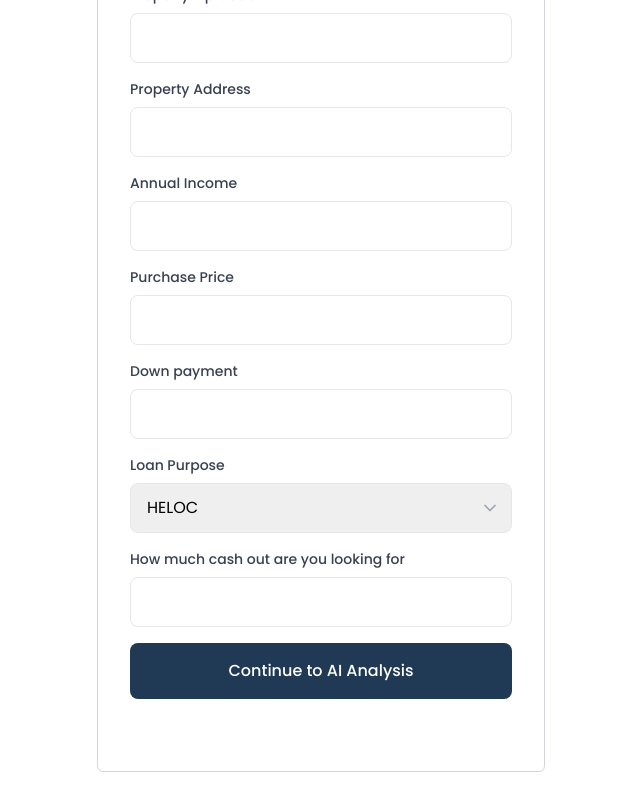
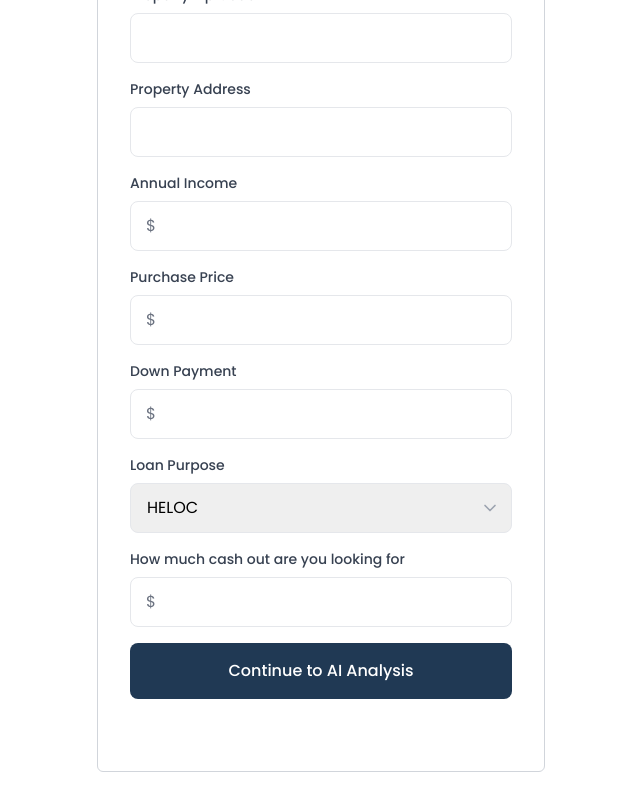
Before and after one commit to J-sense/Prqly, a React (Vite) app: page /pre-approval in a window 1280 px wide. Shown: the part 699-1499 px from the top of the page, without its empty margins (319-959 px from the left). Built offline with nearby package versions, Linux system fonts and the light colour scheme.

Commit message:
change design 3/5/2026

```diff
--- a/src/Navigation/Navbar.jsx
+++ b/src/Navigation/Navbar.jsx
@@ -49,7 +49,7 @@ export default function Header() {
 
   return (
     <header className="relative top-0 z-50 font-sans ">
-      <div className="mx-auto max-w-7xl px-4 sm:px-6 lg:px-8">
+      <div className="mx-auto max-w-[1450px] px-4 sm:px-6 lg:px-8">
         <div className="flex h-16 items-center justify-between gap-4">
           {/* Logo */}
           <div className="pt-20">
@@ -60,7 +60,7 @@ export default function Header() {
               <button
                 key={item.label}
                 onClick={() => handleNavClick(item.href)}
-                className="text-[16px] transition-colors text-[#FFDD28] hover:text-gray-900 font-medium"
+                className="text-[16px] transition-colors text-[#FFDD28] hover:text-white font-medium"
               >
                 {item.label}
               </button>
--- a/src/Pages/ABout/About.jsx
+++ b/src/Pages/ABout/About.jsx
@@ -1,7 +1,6 @@
 import img from "../../assets/house.png";
 import PreApprovalCTA from "../home/PreApprovalCTA";
 export const About = () => {
-
   const stats = [
     { value: "90s", note: "Average approval time" },
     { value: "0", note: "Documents required" },
@@ -12,11 +11,12 @@ export const About = () => {
     <>
       <div className="max-w-[1440px] mx-auto font-popins">
         <section className="bg-white">
-          <div className=" px-4 sm:px-6 py-12 sm:py-16">
+          <div className=" px-4 sm:px-6 my-24 sm:py-16">
             {/* Top: About + Stats */}
             <div className="grid gap-10 lg:grid-cols-2 lg:items-start">
               {/* About text */}
-              <div>
+              {/* Add a height like h-screen or h-[500px] to see the vertical centering */}
+              <div className="flex flex-col justify-center min-h-[400px] ">
                 <h2 className="text-2xl sm:text-3xl font-extrabold tracking-tight text-gray-900">
                   ABOUT PREQLY
                 </h2>
--- a/src/Pages/Plaid-link-page.jsx
+++ b/src/Pages/Plaid-link-page.jsx
@@ -145,7 +145,7 @@ export default function PlaidLinkPage() {
               (!MOCK_MODE && !linkToken) ||
               isProcessing
             }
-            className="mt-6 w-full bg-green-600 hover:bg-green-700 disabled:bg-gray-400 disabled:cursor-not-allowed text-white font-bold text-xl py-6 rounded-xl flex items-center justify-center gap-3 transition shadow-lg hover:shadow-xl"
+            className="mt-6 w-full bg-zinc-900 hover:bg-zinc-700 disabled:bg-gray-400 disabled:cursor-not-allowed text-white font-bold text-xl py-6 rounded-xl flex items-center justify-center gap-3 transition shadow-lg hover:shadow-xl"
           >
             <Link2 className="w-7 h-7" />
             {isProcessing
--- a/src/Pages/PreApprovalForm.jsx
+++ b/src/Pages/PreApprovalForm.jsx
@@ -1,5 +1,5 @@
-import { jsPDF } from "jspdf"; // Import jsPDF
-import { AlertCircle, CheckCircle, ChevronDown, Loader2 } from "lucide-react";
+import { jsPDF } from "jspdf";
+import { AlertCircle, ChevronDown, Loader2 } from "lucide-react";
 import { useState } from "react";
 import { useForm } from "react-hook-form";
 import { Link, useNavigate } from "react-router-dom";
@@ -12,6 +12,7 @@ export default function PreApprovalForm() {
     handleSubmit,
     getValues,
     watch,
+    setValue, // Added setValue to handle manual formatting
     formState: { errors, isSubmitting },
   } = useForm({
     defaultValues: {
@@ -29,37 +30,52 @@ export default function PreApprovalForm() {
   });
 
   const [status, setStatus] = useState(null);
-  // eslint-disable-next-line no-unused-vars
   const [progress, setProgress] = useState(25);
   const navigate = useNavigate();
+
   const loanPurposeOptions = [
     { value: "Purchase", label: "Purchase" },
     { value: "Refinance", label: "Refinance" },
     { value: "HELOC", label: "HELOC" },
   ];
 
+  // Helper to format as commas while typing
+  const handleInputFormatting = (e, fieldName) => {
+    const rawValue = e.target.value.replace(/\D/g, "");
+    const formattedValue = rawValue ? Number(rawValue).toLocaleString() : "";
+    setValue(fieldName, formattedValue);
+  };
+
   const onSubmit = async (data) => {
-    console.log(data);
     setStatus(null);
+
+    // API-তে পাঠানোর আগে কমা সরিয়ে ফেলুন (Clean data for backend)
+    const cleanData = {
+      ...data,
+      annual_income: Number(data.annualIncome.replace(/,/g, "")),
+      purchase_price: Number(data.purchasePrice.replace(/,/g, "")),
+      down_payment: Number(data.downPayment.replace(/,/g, "")),
+      cash_out_amount: Number(data.cashOutAmount.replace(/,/g, "")),
+    };
 
     try {
       const res = await axiosBaseApi.post("/loan-application/", {
-        full_name: data?.fullName,
-        email: data?.email,
-        phone_number: data?.phoneNumber,
-        property_zip_code: data?.propertyZipCode,
-        property_address: data?.propertyAddress,
-        annual_income: data?.annualIncome,
-        purchase_price: data?.purchasePrice,
-        down_payment: data?.downPayment,
-        loan_purpose: data?.loanPurpose,
-        cash_out_amount: data?.cashOutAmount,
+        full_name: cleanData.fullName,
+        email: cleanData.email,
+        phone_number: cleanData.phoneNumber,
+        property_zip_code: cleanData.propertyZipCode,
+        property_address: cleanData.propertyAddress,
+        annual_income: cleanData.annual_income,
+        purchase_price: cleanData.purchase_price,
+        down_payment: cleanData.down_payment,
+        loan_purpose: cleanData.loanPurpose,
+        cash_out_amount: cleanData.cash_out_amount,
       });
-      console.log(res);
       const { plaid_link_token, id } = res.data;
       navigate(`/plaid-link-page?token=${plaid_link_token}&loan_id=${id}`);
-    } catch (errors) {
-      console.log(errors);
+    } catch (err) {
+      console.log(err);
+      setStatus("error");
     }
   };
 
@@ -67,14 +83,9 @@ export default function PreApprovalForm() {
 
   const handleDownloadPdf = () => {
     const data = getValues();
-
-    // Create new PDF instance
     const doc = new jsPDF();
-
-    // Add content to PDF
     doc.setFontSize(16);
     doc.text("Pre-Approval Form", 20, 20);
-
     doc.setFontSize(12);
     doc.text(`Full Name: ${data.fullName}`, 20, 30);
     doc.text(`Email: ${data.email}`, 20, 40);
@@ -86,49 +97,63 @@ export default function PreApprovalForm() {
     doc.text(`Down Payment: $${data.downPayment}`, 20, 100);
     doc.text(`Loan Purpose: ${data.loanPurpose}`, 20, 110);
     doc.text(`Cash-Out Amount: $${data.cashOutAmount}`, 20, 120);
-
-    // Save the PDF
     doc.save("pre-approval-form.pdf");
   };
-  console.log(errors);
+
+  // Reusable Currency Input Component (to keep JSX clean)
+  const CurrencyInput = ({
+    id,
+    label,
+    fieldName,
+    requiredMsg,
+    validation = {},
+  }) => (
+    <div>
+      <label
+        htmlFor={id}
+        className="block text-sm font-medium text-gray-700 mb-2"
+      >
+        {label}
+      </label>
+      <div className="relative">
+        <span className="absolute left-4 top-1/2 -translate-y-1/2 text-gray-500">
+          $
+        </span>
+        <input
+          id={id}
+          type="text"
+          {...register(fieldName, {
+            required: requiredMsg,
+            onChange: (e) => handleInputFormatting(e, fieldName),
+            ...validation,
+          })}
+          className="w-full pl-8 pr-4 py-3 border border-gray-200 rounded-lg focus:outline-none focus:ring-2 focus:ring-teal-500 focus:border-transparent"
+        />
+      </div>
+      {errors?.[fieldName] && (
+        <p className="text-red-500 text-sm mt-1">{errors[fieldName].message}</p>
+      )}
+    </div>
+  );
+
   return (
     <div className="">
+      {/* Header section remains same */}
       <div className="relative bg-white p-8 border-b border-gray-300">
         <div className="max-w-7xl mx-auto flex items-center justify-between md:justify-center relative">
-          {/* Back Button - Absolute on desktop, relative flow on mobile to prevent overlap */}
           <div className="md:absolute md:left-0">
             <Link to="/">
-              <button
-                className="
-            bg-gradient-to-r from-teal-400 to-teal-500
-            hover:from-teal-500 hover:to-teal-600
-            text-white font-semibold
-            text-xs sm:text-sm md:text-base
-            py-1.5 px-3 sm:py-2 sm:px-12
-            rounded-full shadow-md hover:shadow-lg
-            transition-all duration-300 ease-in-out
-            whitespace-nowrap
-          "
-              >
-
+              <button className="bg-gradient-to-r from-teal-400 to-teal-500 hover:from-teal-500 hover:to-teal-600 text-white font-semibold text-xs sm:text-sm md:text-base py-1.5 px-3 sm:py-2 sm:px-12 rounded-full shadow-md transition-all">
                 <span className="xs:hidden">Back</span>
               </button>
             </Link>
           </div>
-
-          {/* Logo - Centered on all devices */}
           <div className="flex justify-center items-center">
-            <div className="scale-75 sm:scale-90 md:scale-100">
             <Logo height="80" width="80" />
           </div>
-          </div>
-
-          {/* Empty div for flex balance on mobile (keeps logo centered) */}
           <div className="md:hidden w-[60px] sm:w-[100px]"></div>
         </div>
       </div>
-
-      {/* Back to Home Button */}
 
       <div className="min-h-screen font-popins border my-7 rounded-md border-gray-300 p-6 mx-4 md:mx-auto max-w-md">
         <div className="max-w-md mx-auto bg-white my-6">
@@ -146,30 +171,11 @@ export default function PreApprovalForm() {
           </div>
 
           <div className="px-2 pb-6">
-            <div className="flex items-center justify-between mb-6">
-              <h1 className="text-md md:text-xl font-semibold text-gray-900">
+            <h1 className="text-md md:text-xl font-semibold text-gray-900 mb-6">
               Get Pre-Approved in 90 Seconds!
             </h1>
-              <button
-                type="button"
-                onClick={handleDownloadPdf}
-                className="p-2 text-gray-500 hover:text-gray-700"
-              >
-                {/* <Download className="w-5 h-5" /> */}
-              </button>
-            </div>
 
-            {/* Form */}
-            <form onSubmit={handleSubmit(onSubmit)} className="space-y-4 ">
-              {/* Status messages */}
-              {status === "success" && (
-                <div className="flex items-center gap-2 p-3 bg-green-50 border border-green-200 rounded-md">
-                  <CheckCircle className="w-5 h-5 text-green-600" />
-                  <span className="text-green-800 text-sm">
-                    Saved! Moving to the next step…
-                  </span>
-                </div>
-              )}
+            <form onSubmit={handleSubmit(onSubmit)} className="space-y-4">
               {status === "error" && (
                 <div className="flex items-center gap-2 p-3 bg-red-50 border border-red-200 rounded-md">
                   <AlertCircle className="w-5 h-5 text-red-600" />
@@ -179,17 +185,12 @@ export default function PreApprovalForm() {
                 </div>
               )}
 
-              {/* Form Fields */}
+              {/* Standard Fields */}
               <div>
-                <label
-                  htmlFor="fullName"
-                  className="block text-sm font-medium text-gray-700 mb-2"
-                >
+                <label className="block text-sm font-medium text-gray-700 mb-2">
                   Full Name
                 </label>
-
                 <input
-                  id="fullName"
                   {...register("fullName", {
                     required: "Full name is required",
                   })}
@@ -203,20 +204,16 @@ export default function PreApprovalForm() {
               </div>
 
               <div>
-                <label
-                  htmlFor="email"
-                  className="block text-sm font-medium text-gray-700 mb-2"
-                >
+                <label className="block text-sm font-medium text-gray-700 mb-2">
                   Email
                 </label>
                 <input
-                  id="email"
                   type="email"
                   {...register("email", {
                     required: "Email is required",
                     pattern: {
                       value: /^[^\s@]+@[^\s@]+\.[^\s@]+$/,
-                      message: "Enter a valid email",
+                      message: "Valid email required",
                     },
                   })}
                   className="w-full px-4 py-3 border border-gray-200 rounded-lg focus:outline-none focus:ring-2 focus:ring-teal-500 focus:border-transparent"
@@ -227,14 +224,10 @@ export default function PreApprovalForm() {
               </div>
 
               <div>
-                <label
-                  htmlFor="phoneNumber"
-                  className="block text-sm font-medium text-gray-700 mb-2"
-                >
+                <label className="block text-sm font-medium text-gray-700 mb-2">
                   Phone Number
                 </label>
                 <input
-                  id="phoneNumber"
                   type="number"
                   {...register("phoneNumber", {
                     required: "Phone number is required",
@@ -249,14 +242,10 @@ export default function PreApprovalForm() {
               </div>
 
               <div>
-                <label
-                  htmlFor="propertyZipCode"
-                  className="block text-sm font-medium text-gray-700 mb-2"
-                >
+                <label className="block text-sm font-medium text-gray-700 mb-2">
                   Property Zip Code
                 </label>
                 <input
-                  id="propertyZipCode"
                   type="number"
                   {...register("propertyZipCode", {
                     required: "Zip code is required",
@@ -271,14 +260,10 @@ export default function PreApprovalForm() {
               </div>
 
               <div>
-                <label
-                  htmlFor="propertyAddress"
-                  className="block text-sm font-medium text-gray-700 mb-2"
-                >
+                <label className="block text-sm font-medium text-gray-700 mb-2">
                   Property Address
                 </label>
                 <input
-                  id="propertyAddress"
                   {...register("propertyAddress", {
                     required: "Property address is required",
                   })}
@@ -291,100 +276,38 @@ export default function PreApprovalForm() {
                 )}
               </div>
 
-              <div>
-                <label
-                  htmlFor="annualIncome"
-                  className="block text-sm font-medium text-gray-700 mb-2"
-                >
-                  Annual Income
-                </label>
-                <input
+              {/* Currency Fields (Formatted) */}
+              <CurrencyInput
                 id="annualIncome"
-                  type="number"
-                  step="0.01"
-                  {...register("annualIncome", {
-                    required: "Annual income is required",
-                    min: {
-                      value: 0,
-                      message: "Income must be a positive number",
-                    },
-                  })}
-                  className="w-full px-4 py-3 border border-gray-200 rounded-lg focus:outline-none focus:ring-2 focus:ring-teal-500 focus:border-transparent"
+                label="Annual Income"
+                fieldName="annualIncome"
+                requiredMsg="Annual income is required"
               />
-                {errors?.annualIncome && (
-                  <p className="text-red-500 text-sm">
-                    {errors.annualIncome.message}
-                  </p>
-                )}
-              </div>
+              <CurrencyInput
+                id="purchasePrice"
+                label="Purchase Price"
+                fieldName="purchasePrice"
+                requiredMsg="Purchase price is required"
+              />
+              <CurrencyInput
+                id="downPayment"
+                label="Down Payment"
+                fieldName="downPayment"
+                requiredMsg="Down payment is required"
+              />
 
               <div>
-                <label
-                  htmlFor="purchasePrice"
-                  className="block text-sm font-medium text-gray-700 mb-2"
-                >
-                  Purchase Price
-                </label>
-                <input
-                  id="purchasePrice"
-                  type="number"
-                  step="0.01"
-                  {...register("purchasePrice", {
-                    required: "Purchase price is required",
-                    min: {
-                      value: 0,
-                      message: "Purchase price must be positive",
-                    },
-                  })}
-                  className="w-full px-4 py-3 border border-gray-200 rounded-lg focus:outline-none focus:ring-2 focus:ring-teal-500 focus:border-transparent"
-                />
-                {errors?.purchasePrice && (
-                  <p className="text-red-500 text-sm">
-                    {errors.purchasePrice.message}
-                  </p>
-                )}
-              </div>
-
-              <div>
-                <label
-                  htmlFor="downPayment"
-                  className="block text-sm font-medium text-gray-700 mb-2"
-                >
-                  Down payment
-                </label>
-                <input
-                  id="downPayment"
-                  type="number"
-                  step="0.01"
-                  {...register("downPayment", {
-                    required: "Down payment is required",
-                    min: { value: 0, message: "Down payment must be positive" },
-                  })}
-                  className="w-full px-4 py-3 border border-gray-200 rounded-lg focus:outline-none focus:ring-2 focus:ring-teal-500 focus:border-transparent"
-                />
-                {errors?.downPayment && (
-                  <p className="text-red-500 text-sm">
-                    {errors.downPayment.message}
-                  </p>
-                )}
-              </div>
-
-              <div>
-                <label
-                  htmlFor="loanPurpose"
-                  className="block text-sm font-medium text-gray-700 mb-2"
-                >
+                <label className="block text-sm font-medium text-gray-700 mb-2">
                   Loan Purpose
                 </label>
                 <div className="relative">
                   <select
-                    id="loanPurpose"
                     {...register("loanPurpose")}
                     className="w-full px-4 py-3 border border-gray-200 rounded-lg focus:outline-none focus:ring-2 focus:ring-teal-500 focus:border-transparent appearance-none"
                   >
-                    {loanPurposeOptions.map((option) => (
-                      <option key={option.value} value={option.value}>
-                        {option.label}
+                    {loanPurposeOptions.map((opt) => (
+                      <option key={opt.value} value={opt.value}>
+                        {opt.label}
                       </option>
                     ))}
                   </select>
@@ -392,38 +315,23 @@ export default function PreApprovalForm() {
                 </div>
               </div>
 
-              <div>
-                <label
-                  htmlFor="cashOutAmount"
-                  className="block text-sm font-medium text-gray-700 mb-2"
-                >
-                  How much cash out are you looking for
-                </label>
-                <input
+              <CurrencyInput
                 id="cashOutAmount"
-                  type="number"
-                  step="0.01"
-                  {...register("cashOutAmount", {
-                    min: { value: 0, message: "Amount must be positive" },
+                label="How much cash out are you looking for"
+                fieldName="cashOutAmount"
+                validation={{
                   validate: (val) =>
                     loanPurpose === "HELOC"
-                        ? (val !== undefined && val !== "") ||
-                          "Cash-out amount required for HELOC"
+                      ? (val !== "" && val !== undefined) ||
+                        "Required for HELOC"
                       : true,
-                  })}
-                  className="w-full px-4 py-3 border border-gray-200 rounded-lg focus:outline-none focus:ring-2 focus:ring-teal-500 focus:border-transparent"
+                }}
               />
-                {errors?.cashOutAmount && (
-                  <p className="text-red-500 text-sm">
-                    {errors.cashOutAmount.message}
-                  </p>
-                )}
-              </div>
 
               <button
                 type="submit"
                 disabled={isSubmitting}
-                className="w-full bg-[#203954] hover:bg-slate-900 disabled:bg-slate-400 text-white font-medium py-4 px-4 rounded-lg transition-colors duration-200 flex items-center justify-center gap-2 mt-8"
+                className="w-full bg-[#203954] hover:bg-slate-900 disabled:bg-slate-400 text-white font-medium py-4 rounded-lg transition-colors flex items-center justify-center gap-2 mt-8"
               >
                 {isSubmitting ? (
                   <>
--- a/src/Pages/Terms.jsx
+++ b/src/Pages/Terms.jsx
@@ -1,8 +1,9 @@
 import terms from "../assets/terms.png";
+
 export default function Terms() {
   return (
-    <section className="py-16 font-popins px-4 md:px-0">
-      <div className="max-w-[1640px] mx-auto">
+    <section className="py-28 font-popins px-4 sm:px-0">
+      <div className="max-w-[1640px] ml-auto">
         <h2 className="text-4xl font-bold text-center text-gray-900 mb-12">
           Terms of Service
         </h2>
--- a/src/Pages/home/Banner.jsx
+++ b/src/Pages/home/Banner.jsx
@@ -38,7 +38,7 @@ export default function HeroBanner() {
                 to="/pre-approval"
                 className="inline-flex items-center justify-center px-8 py-3 rounded-lg bg-yellow-400 text-slate-900 font-bold text-base hover:bg-yellow-300 transition-all duration-200 shadow-lg hover:shadow-xl"
               >
-                Get Pre-approved Now
+                Get Pre-Approved Now
               </Link>
               <a
                 href="#how-it-works"
--- a/src/Pages/home/ContactMethods.jsx
+++ b/src/Pages/home/ContactMethods.jsx
@@ -97,7 +97,7 @@ export default function ContactMethods() {
       ),
       title: "Office",
       contact: "Downtown Birmingham Michigan",
-      description: "headquarters",
+      description: "Headquarters",
     },
     // {
     //   icon: (
--- a/src/Pages/home/Faq.jsx
+++ b/src/Pages/home/Faq.jsx
@@ -17,7 +17,7 @@ export default function FAQ() {
         "A pre-approval typically involves a soft credit check, which doesn't affect your credit score. However, when you formally apply for a mortgage, a hard credit check will be performed.",
     },
     {
-      question: "Can I Use it with any bank?",
+      question: "Can I use it with any bank?",
       answer:
         "Yes, you can use your pre-approval letter with any lender or bank. It demonstrates your creditworthiness and helps streamline the mortgage application process.",
     },
```
Also changed, not shown: src/Pages/Policy.jsx (+47 -58 lines), src/Pages/home/AboutSection.jsx (+6 -7 lines). Lines whose indentation alone changed are shown as unchanged.
